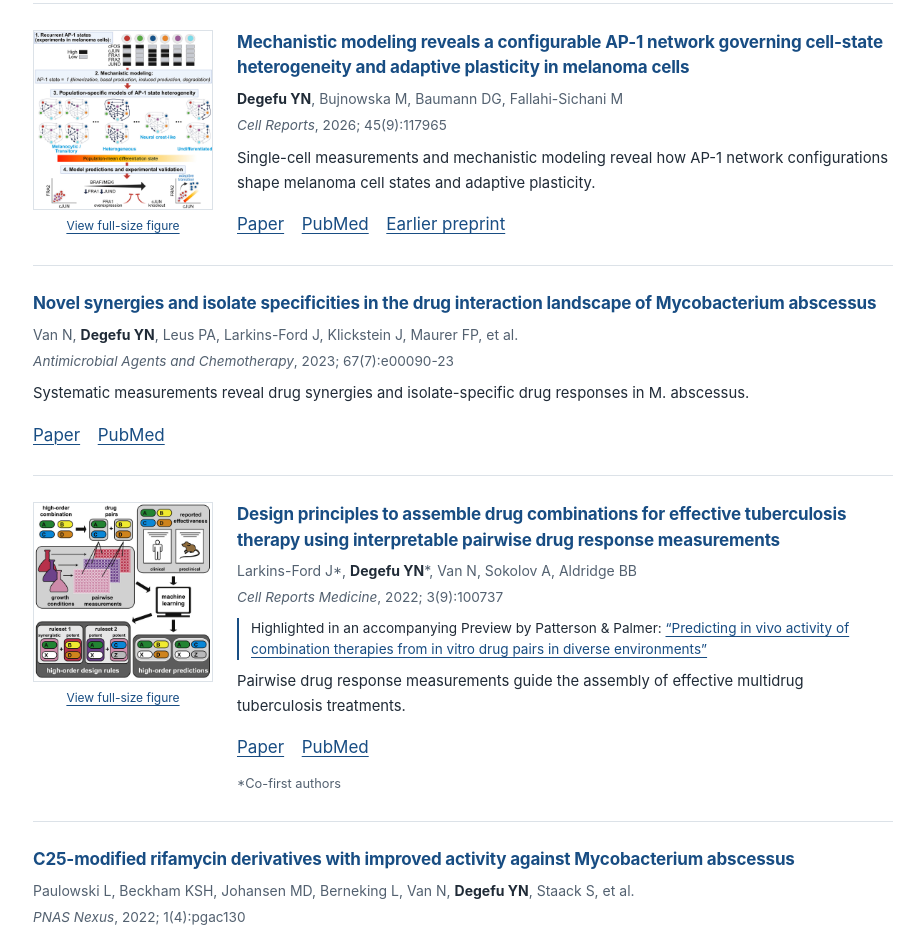
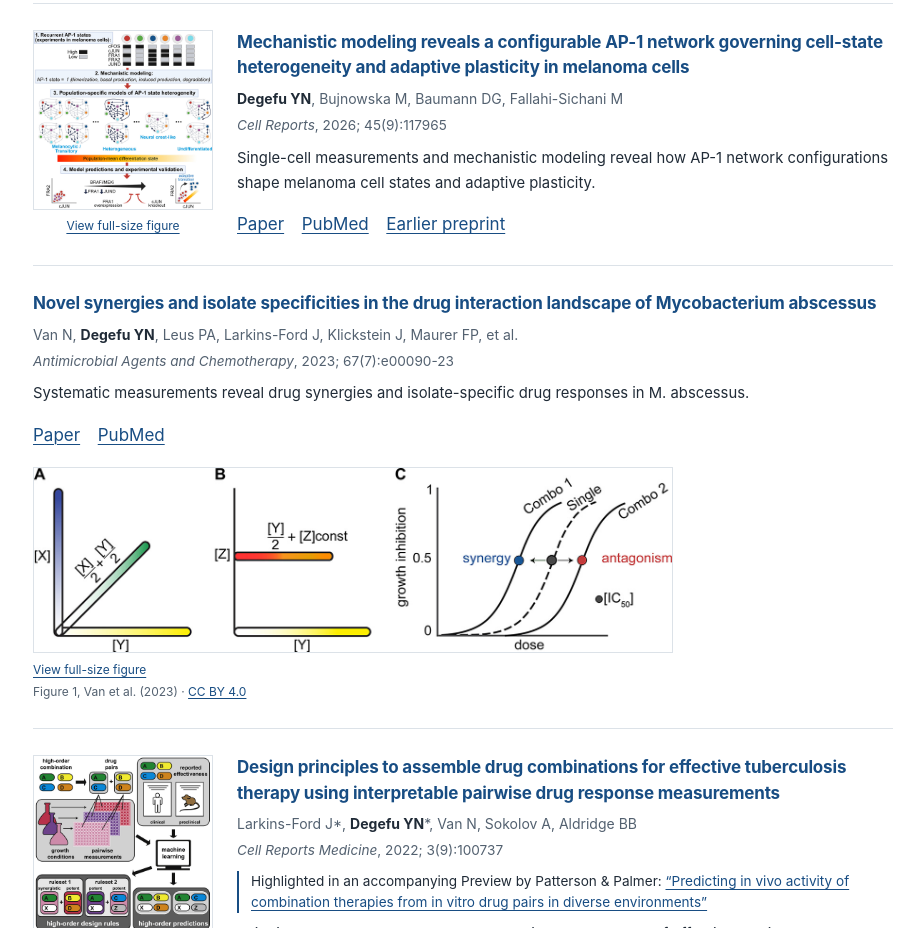
Before and after one commit to YonaNeg/YonaNeg.github.io, an Astro site: page /publications in a window 1280 px wide. Shown: the part 384-1312 px from the top of the page, without its empty margins (177-1101 px from the left). Built offline with nearby package versions, Linux system fonts and the light colour scheme; Astro itself is replaced by a stand-in of ours.

Commit message:
Add publication figure

```diff
--- a/src/components/PublicationEntry.astro
+++ b/src/components/PublicationEntry.astro
@@ -4,18 +4,25 @@ import { withBase } from '../utils/paths';
 interface Props { publication: Publication; }
 const { publication } = Astro.props;
 const { figure, highlight, coFirstAuthors = [] } = publication;
+// Wide figures are too small to read in the side column, so they sit below the text.
+const wideFigure = !!figure && figure.width / figure.height > 1.6;
 ---
 
 <article
-  class:list={['publication-entry', { 'publication-entry-with-figure': !!figure }]}
+  class:list={['publication-entry', { 'publication-entry-with-figure': !!figure && !wideFigure, 'publication-entry-wide-figure': wideFigure }]}
   aria-labelledby={'publication-' + publication.id}
 >
   {figure && (
     <figure class="publication-figure">
-      <a href={withBase(figure.src)} target="_blank" rel="noopener noreferrer" aria-label={'View full-size graphical abstract for ' + publication.title}>
+      <a href={withBase(figure.src)} target="_blank" rel="noopener noreferrer" aria-label={'View full-size figure for ' + publication.title}>
         <img src={withBase(figure.src)} alt={figure.alt} width={figure.width} height={figure.height} loading="lazy" decoding="async" />
         <span class="figure-caption">View full-size figure</span>
       </a>
+      {figure.credit && (
+        <figcaption class="figure-credit">
+          {figure.credit.text} · <a href={figure.credit.licenseHref} target="_blank" rel="noopener noreferrer">{figure.credit.license}</a>
+        </figcaption>
+      )}
     </figure>
   )}
   <div class="publication-body">
--- a/src/data/publications.ts
+++ b/src/data/publications.ts
@@ -10,7 +10,14 @@ export interface Publication {
   links: { label: string; href: string }[];
   selected?: boolean;
   coFirstAuthors?: string[];
-  figure?: { src: string; alt: string; width: number; height: number };
+  figure?: {
+    src: string;
+    alt: string;
+    width: number;
+    height: number;
+    // Attribution for figures reused under an open license.
+    credit?: { text: string; license: string; licenseHref: string };
+  };
   // Journal commentary about this paper, e.g. a Cell Press Preview.
   highlight?: { note: string; title: string; href: string };
 }
@@ -52,6 +59,17 @@ export const publications: Publication[] = [
       { label: 'Paper', href: 'https://doi.org/10.1128/aac.00090-23' },
       { label: 'PubMed', href: 'https://pubmed.ncbi.nlm.nih.gov/37278639/' },
     ],
+    figure: {
+      src: '/images/publications/abscessus-synergies-aac-2023.jpg',
+      alt: 'Schematic of drug interaction measurement with DiaMOND: (A) single-drug dose responses along each axis and an equal mixture of two drugs along the diagonal; (B) an antibiotic dose response with a constant dose of a potentiating agent; (C) a combination dose-response curve shifted left of the single-drug curve indicates synergy, and shifted right indicates antagonism.',
+      width: 1350,
+      height: 389,
+      credit: {
+        text: 'Figure 1, Van et al. (2023)',
+        license: 'CC BY 4.0',
+        licenseHref: 'https://creativecommons.org/licenses/by/4.0/',
+      },
+    },
   },
   {
     id: 'tb-design-principles-2022',
--- a/src/styles/site.css
+++ b/src/styles/site.css
@@ -66,9 +66,13 @@ main { padding-block: 3rem 4.5rem; min-height: 70vh; }
 .publication-entry h3 a:hover { text-decoration: underline; }
 .publication-entry .authors { font-size: .875rem; margin-top: .45rem; line-height: 1.6; }
 .publication-figure { min-width: 0; }
-.publication-figure a { display: block; text-decoration: none; }
+.publication-figure > a { display: block; text-decoration: none; }
 .publication-figure img { display: block; width: 100%; height: auto; border: 1px solid var(--line); background: white; }
 .figure-caption { display: block; margin-top: .4rem; font-size: .75rem; text-align: center; text-decoration: underline; }
+.figure-credit { margin-top: .15rem; font-size: .75rem; color: var(--muted); text-align: center; }
+.publication-entry-wide-figure { display: flex; flex-direction: column; }
+.publication-entry-wide-figure .publication-figure { order: 1; width: 100%; max-width: 640px; margin: 1.1rem 0 0; }
+.publication-entry-wide-figure .figure-caption, .publication-entry-wide-figure .figure-credit { text-align: left; }
 .paper-venue { font-size: .85rem; color: var(--muted); margin-top: .2rem; }
 .paper-highlight { font-size: .85rem; line-height: 1.55; margin-top: .55rem; padding-left: .75rem; border-left: 2px solid var(--accent); }
 .publication-status { font-style: italic; }
```
Also changed, not shown: public/images/publications/abscessus-synergies-aac-2023.jpg (added).
